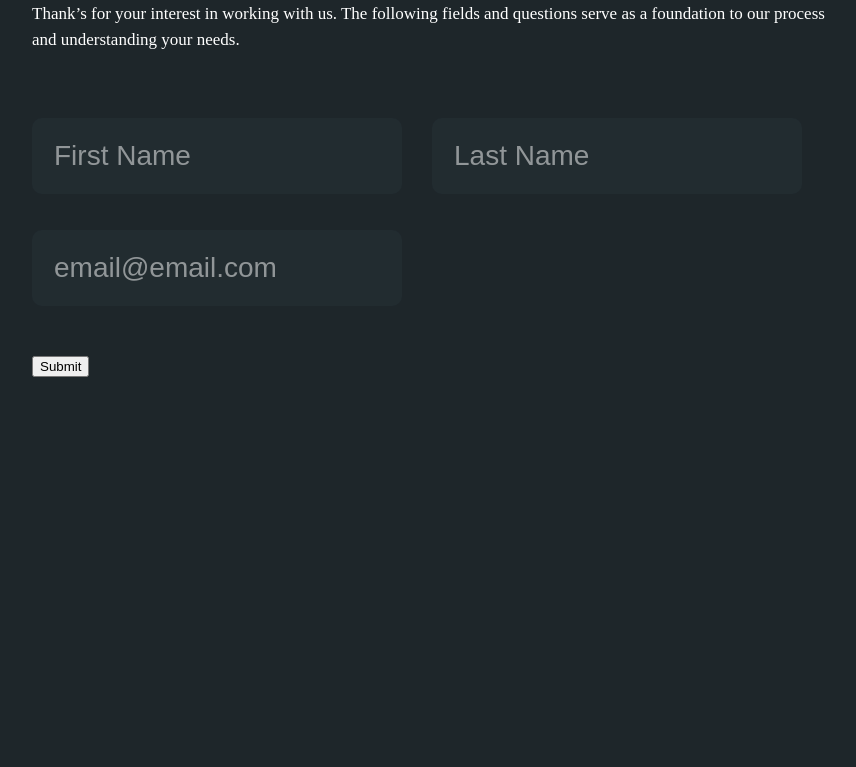
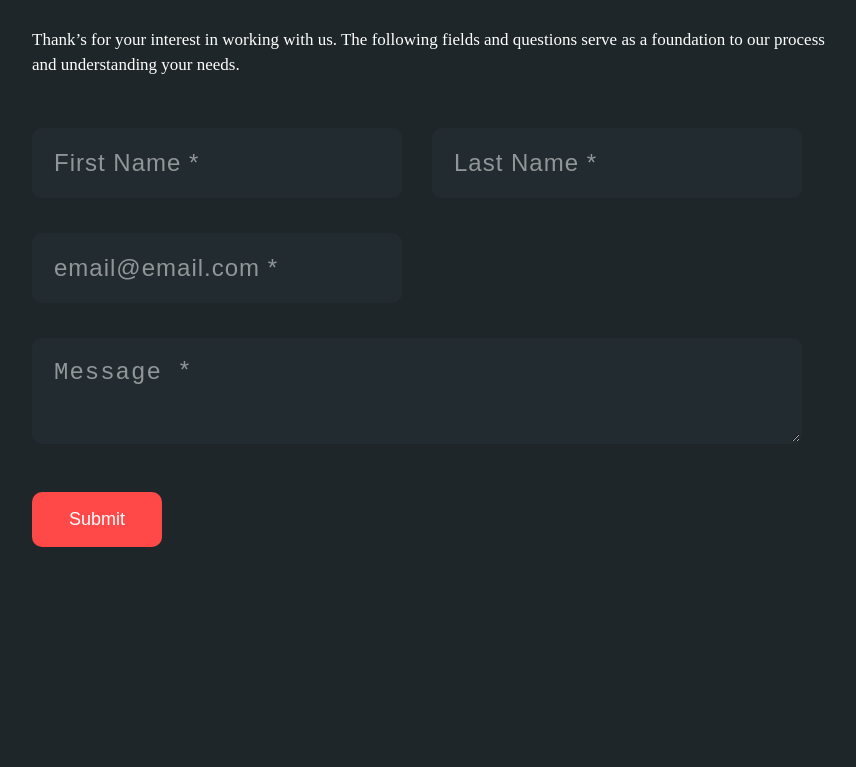
Before and after one commit to filipego/react-form-node, a React app in the folder client/: page / in a window 1280 px wide. Shown: the part 250-1017 px from the top of the page, without its empty margins (208-1064 px from the left). Before the commit the page ends 800 px from the top, so only its background shows below. Built offline with nearby package versions, Linux system fonts and the light colour scheme.

Commit message:
message validation still not working

```diff
--- a/client/src/containers/ContactForm.js
+++ b/client/src/containers/ContactForm.js
@@ -2,7 +2,7 @@ import React from 'react'
 import { Field, reduxForm, SubmissionError } from 'redux-form'
 
 
-const submit = ({ firstName = "", lastName = "", email = "" }) => {
+const submit = ({ firstName = "", lastName = "", email = "", message = "" }) => {
   let error = {};
   let isError = false;
 
@@ -21,6 +21,12 @@ const submit = ({ firstName = "", lastName = "", email = "" }) => {
     isError = true;
   }
 
+  if(message.trim() === ""){
+    error.message = "Required";
+    isError = true;
+  }
+
+
   if(isError) {
     throw new SubmissionError(error)
   } else {
@@ -31,20 +37,29 @@ const submit = ({ firstName = "", lastName = "", email = "" }) => {
 
 const renderField = ({ label, input, placeholder, type, meta: { touched, error } }) => (
   <div className="input-row">
-    <label>{label}</label>
-    <br />
-    <input {...input} placeholder={placeholder} type={type}/>
     {touched && error &&
      <span className="error">{error}</span>}
+    <label>{label}</label>
+    <input {...input} placeholder={placeholder} type={type}/>
+  </div>
+)
+
+const renderTextArea = ({ label, textarea, placeholder, meta: { touched, error } }) => (
+  <div className="input-row textarea">
+    {touched && error &&
+     <span className="error">{error}</span>}
+    <label>{label}</label>
+    <textarea {...textarea} placeholder={placeholder}/>
   </div>
 )
 
 let ContactForm = ({ handleSubmit }) => {
   return (
     <form className="contact-form" onSubmit={ handleSubmit(submit) }>
-        <Field name="firstName" label="First Name" placeholder="First Name" component={renderField} type="text" />
-        <Field name="lastName" label="Last Name" placeholder="Last Name" component={renderField} type="text" />
-        <Field name="email" label="Email" placeholder="email@email.com" component={renderField} type="email" />
+        <Field name="firstName" label="First Name" placeholder="First Name *" component={renderField} type="text" />
+        <Field name="lastName" label="Last Name" placeholder="Last Name *" component={renderField} type="text" />
+        <Field name="email" label="Email" placeholder="email@email.com *" component={renderField} type="email" />
+        <Field name="message" label="Message" placeholder="Message *" component={renderTextArea} />
         <button type="submit">Submit</button>
     </form>
   )
--- a/client/src/scss/styles.scss
+++ b/client/src/scss/styles.scss
@@ -51,7 +51,7 @@ body{
 }
 
 h2{
-  font-size: 2rem;
+  font-size: 3rem;
   margin-bottom: 30px;
   line-height: 1.6;
 }
@@ -76,6 +76,7 @@ p{
 }
 
 .contact-form{
+  overflow: hidden;;
   margin: 50px 0;
   .input-row{
     width: 50%;
@@ -93,10 +94,40 @@ p{
       background: rgba(128,173,205,0.04);
       font-weight: 200;
       color: white;
-      margin-bottom: 20px;
+      margin-bottom: 35px;
 
       padding: 15px 20px;
-      font-size: 28px;
+      font-size: 24px;
+      letter-spacing: 1px;
+      line-height: 1.5;
+      &:focus{
+        outline: none;
+        background: rgba(128,173,205,0.16);
+        color: white;
+      }
+      &::placeholder{
+        color: rgba(255,255,255,0.5);
+      }
+    }
+  }
+  .textarea{
+    clear: both;
+    float: left;
+    width: 100%;
+    textarea{
+      width: 100%;
+      -webkit-transition: .3s;
+      transition: .3s;
+      border: 2px solid transparent;
+      border-radius: 10px;
+      background: rgba(128,173,205,0.04);
+      font-weight: 200;
+      color: white;
+      margin-bottom: 35px;
+
+      padding: 15px 20px;
+      font-size: 24px;
+      letter-spacing: 1px;
       line-height: 1.5;
       &:focus{
         outline: none;
@@ -109,8 +140,22 @@ p{
     }
   }
   button{
+    background: #ff4949;
+    color: white;
+    -webkit-transition: .3s;
+    transition: .3s;
+    border: 2px solid transparent;
+    border-radius: 10px;
     clear: both;
     float: left;
-    margin-top: 30px;
+    margin-top: 10px;
+    padding: 15px 35px;
+    cursor: pointer;
+    font-size: 18px;
+    &:hover, &:focus{
+      outline: none;
+      background: rgba(128,173,205,0.16);
+      color: white;
+    }
   }
 }
```
Also changed, not shown: client/src/scss/styles.css.
